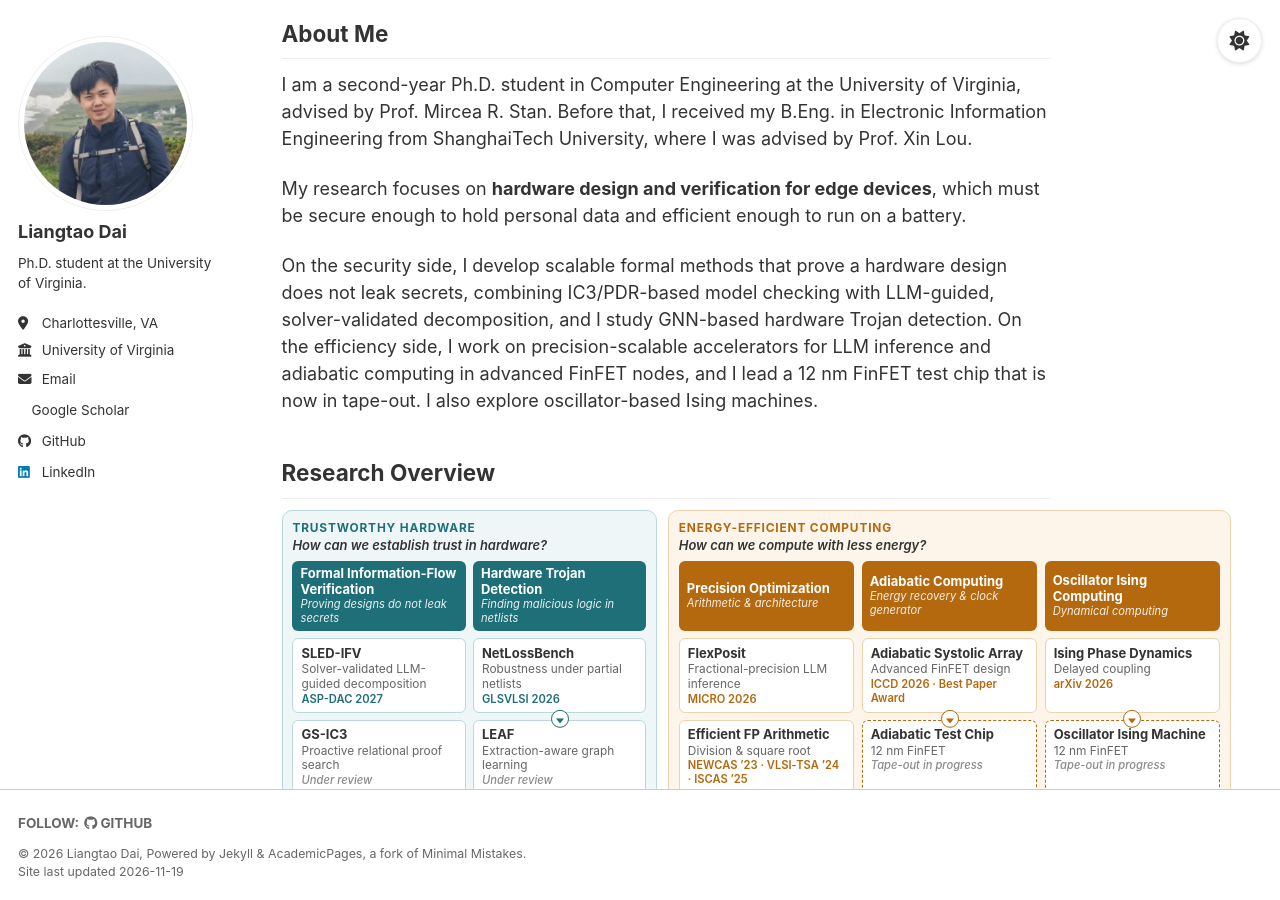
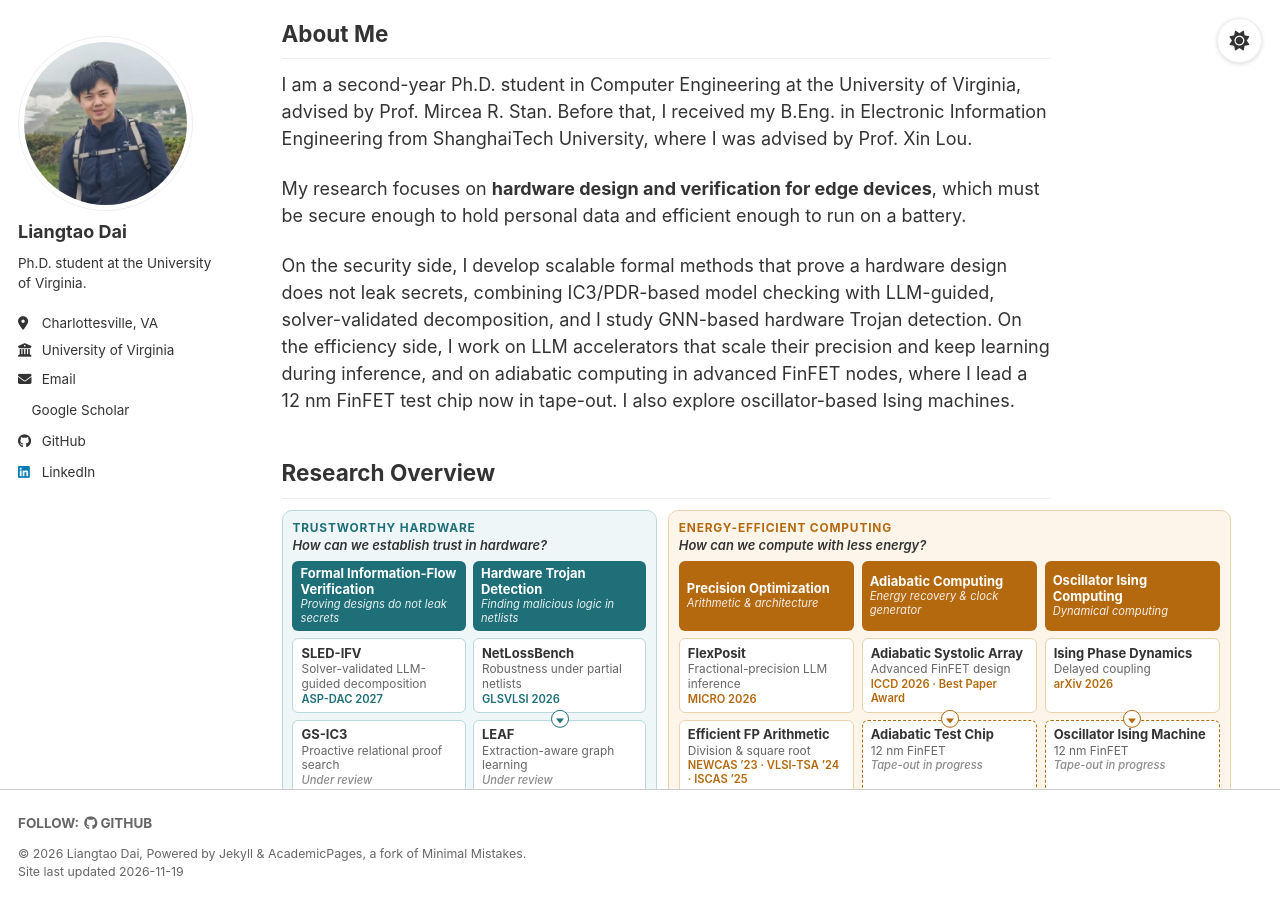
Before and after one commit to DDDDDlt/liangtaodai.github.io, a Jekyll site: the page built from _pages/about.md, in a window 1280 px wide and 900 px high. Built offline with Jekyll 4.4.1, drawn with Linux system fonts in a browser that asks for light colours; a style sheet for code colours, icons or effects is not loaded; some of the changed text lies outside the part shown.

Commit message:
About Me and publications: add Mutable Inference (arXiv 2026)
Co-Authored-By: Claude Opus 5.5 <noreply@anthropic.com>
Claude-Session: https://claude.ai/code/session_01DYLYe9C6TX8cesK9o1eyX8

```diff
--- a/_pages/about.md
+++ b/_pages/about.md
@@ -11,7 +11,7 @@ I am a second-year Ph.D. student in Computer Engineering at the University of Vi
 
 My research focuses on **hardware design and verification for edge devices**, which must be secure enough to hold personal data and efficient enough to run on a battery.
 
-On the security side, I develop scalable formal methods that prove a hardware design does not leak secrets, combining IC3/PDR-based model checking with LLM-guided, solver-validated decomposition, and I study GNN-based hardware Trojan detection. On the efficiency side, I work on precision-scalable accelerators for LLM inference and adiabatic computing in advanced FinFET nodes, and I lead a 12&nbsp;nm FinFET test chip that is now in tape-out. I also explore oscillator-based Ising machines.
+On the security side, I develop scalable formal methods that prove a hardware design does not leak secrets, combining IC3/PDR-based model checking with LLM-guided, solver-validated decomposition, and I study GNN-based hardware Trojan detection. On the efficiency side, I work on LLM accelerators that scale their precision and keep learning during inference, and on adiabatic computing in advanced FinFET nodes, where I lead a 12&nbsp;nm FinFET test chip now in tape-out. I also explore oscillator-based Ising machines.
 
 ## Research Overview
 
@@ -46,6 +46,11 @@ ACM/IEEE GLSVLSI, 2026.
 Y. Gao, **L. Dai**, J. Yin, X. Guo, and M. R. Stan.
 IEEE/ACM MICRO, 2026. *Accepted; to appear.*
 [arXiv](https://arxiv.org/abs/2609.04724) · [PDF](https://arxiv.org/pdf/2609.04724)
+
+**[Mutable Inference: Architecting LLM Accelerators for Inference-Time Learning](https://arxiv.org/abs/2611.18523)**
+Y. Gao, **L. Dai**, M. Morsali, J. Huo, and M. R. Stan.
+arXiv, 2026.
+[arXiv](https://arxiv.org/abs/2611.18523) · [PDF](https://arxiv.org/pdf/2611.18523)
 
 **[High-Performance Low-Power Adiabatic Systolic Array Design in Advanced FinFET Nodes](https://arxiv.org/abs/2608.30058)**
 J. Yin, **L. Dai**, Y. Gao, and M. R. Stan.
```
